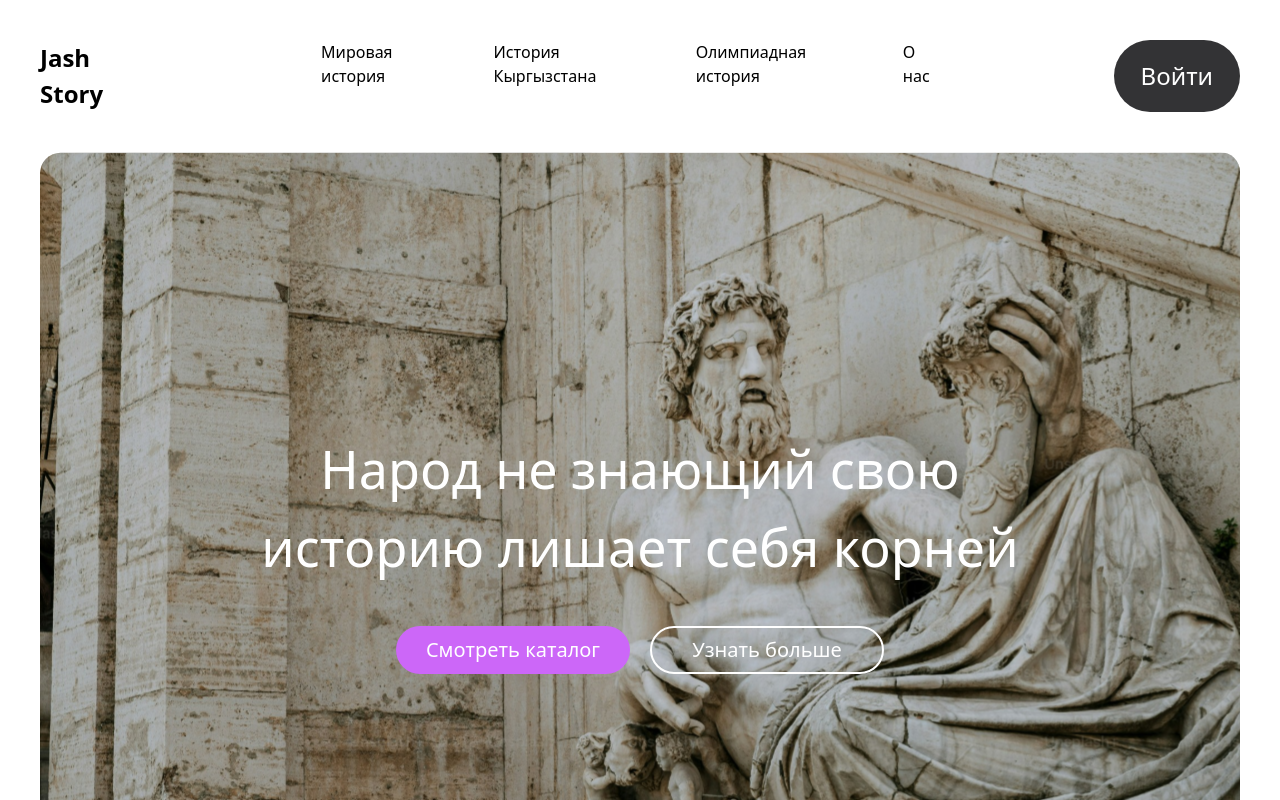
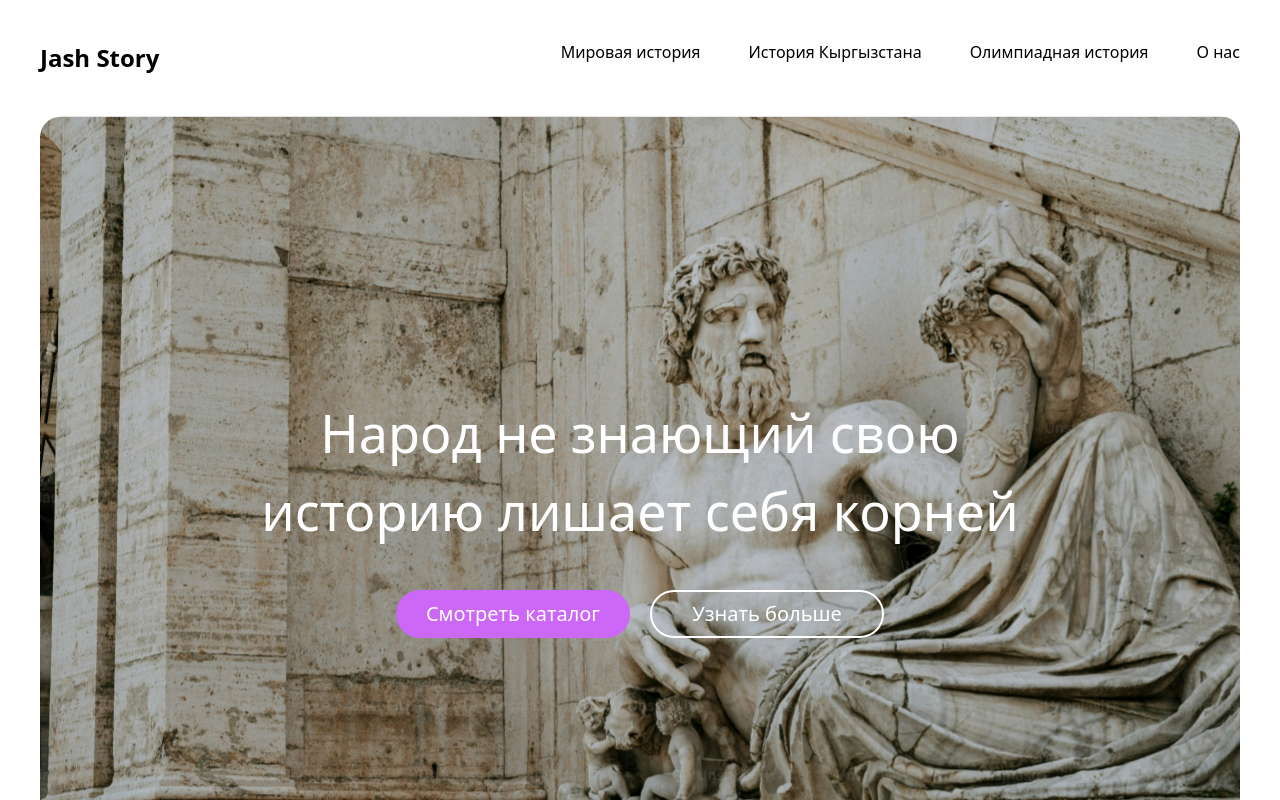
Before and after one commit to kasym-r/JashStory, a React (Vite) app: page / in a window 1280 px wide. Shown: the top 800 px of the page. Built offline with nearby package versions, Linux system fonts and the light colour scheme; no server answers.

Commit message:
delete button

```diff
--- a/src/components/header/Header.jsx
+++ b/src/components/header/Header.jsx
@@ -54,9 +54,6 @@ const Header = () => {
       )} */}
 
       {/* Login Button */}
-      <button className="hidden lg:block text-white bg-[#333335] rounded-[45px] text-2xl px-[27px] py-[4px] hover:opacity-90 transition-all duration-300 ease-in-out">
-        Войти
-      </button>
     </header>
   );
 };
```
